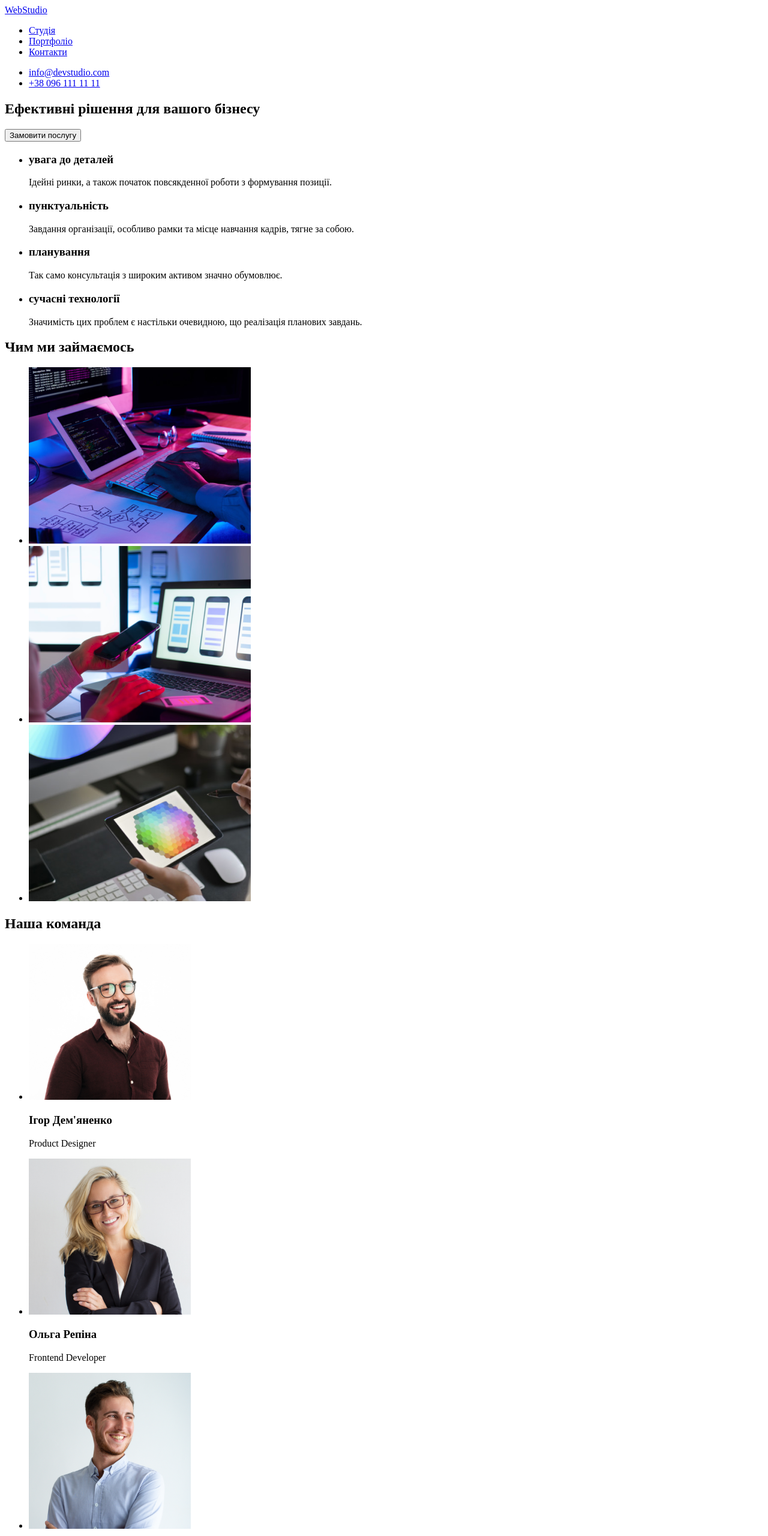
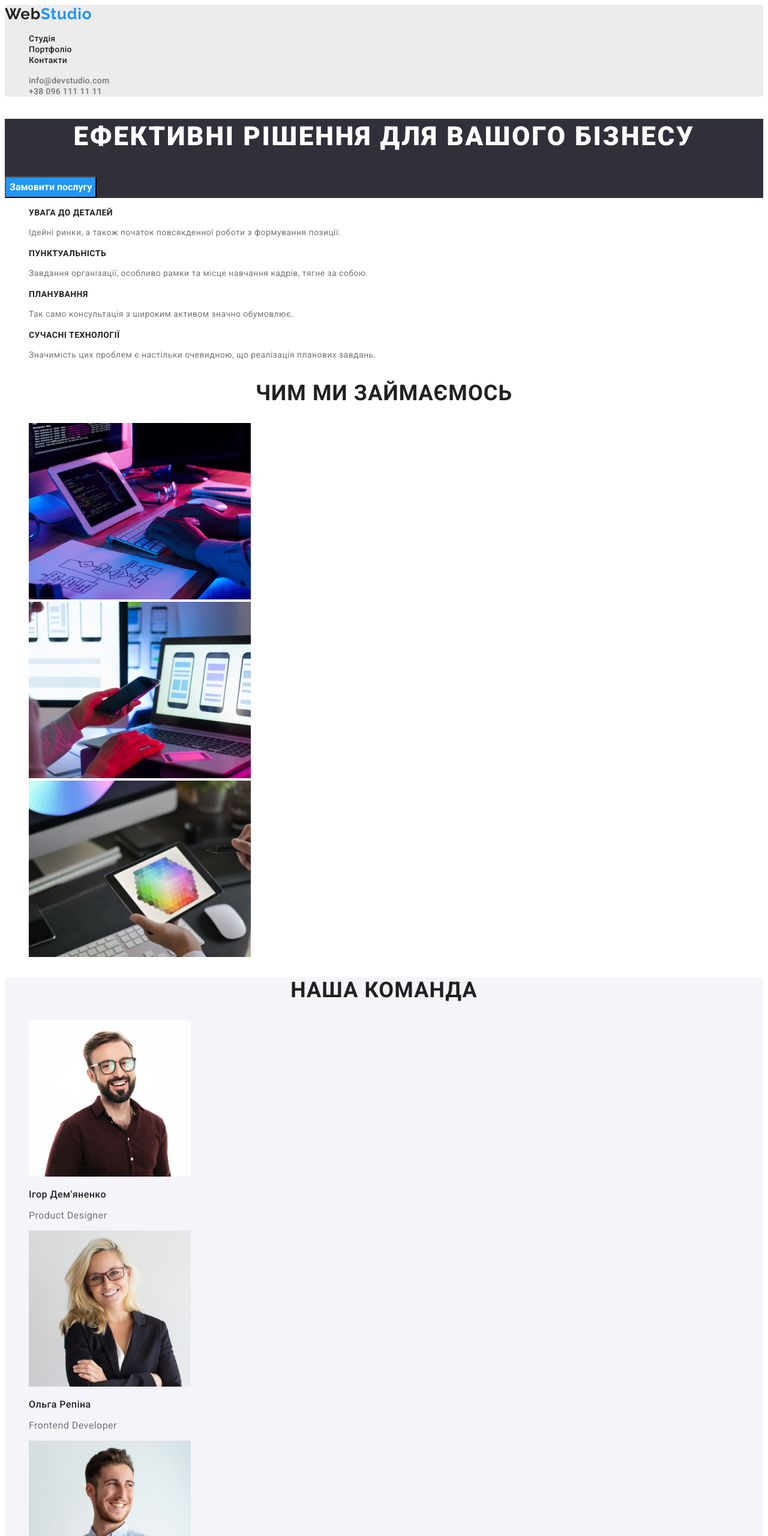
Before and after one commit to Mrevildan/goit-markup-hw-02, a plain HTML site: page index.html in a window 1280 px wide. Shown: the top 2560 px of the page at 60% size. Drawn offline with Linux system fonts and the light colour scheme.

Commit message:
Додавання стилів

```diff
--- a/css/styles.css
+++ b/css/styles.css
@@ -0,0 +1,231 @@
+:root {
+    --color-main-text: #212121;
+    --color-secondary-text: #757575;
+    --accent: #2196f3;
+    --main-bg-cl: #e5e5e5;
+    --secondary-bg-cl: #2f303a;
+  }
+
+  ul {
+    list-style: none;
+  }
+  a {
+    text-decoration: none;
+  }
+
+  .header {
+    background-color: #ececec;
+  }
+
+  .logo {
+    font-family: "Raleway", sans-serif;
+    font-weight: 700;
+    font-size: 26px;
+    line-height: 31px;
+    letter-spacing: 0.03em;
+    color: var(--accent);
+  }
+
+  .logo-accent {
+    color: var(--color-main-text);
+  }
+
+  .site-nav .link {
+    font-family: "Roboto";
+    font-weight: 500;
+    font-size: 14px;
+    line-height: 16px;
+    letter-spacing: 0.02em;
+    color: var(--color-main-text);
+  }
+
+  .site-nav .link:hover,
+  .site-nav .link:focus {
+    color: var(--accent);
+  }
+
+  .site-nav .contact-link {
+    font-family: "Roboto";
+    font-weight: 500;
+    font-size: 14px;
+    line-height: 16px;
+    letter-spacing: 0.02em;
+    color: var(--color-secondary-text);
+  }
+
+  .site-nav .contact-link:hover,
+  .site-nav .contact-link:focus {
+    color: var(--accent);
+  }
+
+  .hero {
+    background-color: var(--secondary-bg-cl);
+  }
+  .title {
+    font-family: "Roboto";
+    font-weight: 900;
+    font-size: 44px;
+    line-height: 136%;
+    text-align: center;
+    letter-spacing: 0.06em;
+    text-transform: uppercase;
+    color: #ffffff;
+  }
+  .btn {
+    font-family: "Roboto";
+    font-style: normal;
+    font-weight: 700;
+    font-size: 16px;
+    line-height: 188%;
+    color: #ffffff;
+    background: var(--accent);
+  }
+
+  .advantages .title {
+    display: none;
+  }
+
+  .subtitle {
+    font-family: "Roboto";
+    font-weight: 700;
+    font-size: 14px;
+    line-height: 16px;
+    letter-spacing: 0.03em;
+    text-transform: uppercase;
+    color: var(--color-main-text);
+  }
+
+  .text {
+    font-family: "Roboto";
+    font-weight: 400;
+    font-size: 14px;
+    line-height: 171%;
+    letter-spacing: 0.03em;
+    color: var(--color-secondary-text);
+  }
+
+  .work .title {
+    font-family: "Roboto";
+    font-weight: 700;
+    font-size: 36px;
+    line-height: 42px;
+    letter-spacing: 0.03em;
+    color: var(--color-main-text);
+  }
+
+  .team {
+    background-color: #f5f4fa;
+  }
+  .team .title {
+    font-family: "Roboto";
+    font-style: normal;
+    font-weight: 700;
+    font-size: 36px;
+    line-height: 42px;
+    text-align: center;
+    letter-spacing: 0.03em;
+    color: var(--color-main-text);
+  }
+
+  .team .name {
+    font-family: "Roboto";
+    font-style: normal;
+    font-weight: 500;
+    font-size: 16px;
+    line-height: 19px;
+    letter-spacing: 0.03em;
+    color: var(--color-main-text);
+  }
+
+  .team .position {
+    font-family: "Roboto";
+    font-weight: 400;
+    font-size: 16px;
+    line-height: 19px;
+    letter-spacing: 0.03em;
+    color: var(--color-secondary-text);
+  }
+
+  .footer {
+    background-color: var(--secondary-bg-cl);
+  }
+
+  .logo-ftr {
+    font-family: "Raleway", sans-serif;
+    font-weight: 700;
+    font-size: 26px;
+    line-height: 31px;
+    letter-spacing: 0.03em;
+    color: var(--accent);
+  }
+  .logo-accent-ftr {
+    color: #ffffff;
+  }
+
+  .adrs-ftr {
+    font-family: "Roboto";
+    font-style: normal;
+    font-weight: 400;
+    font-size: 14px;
+    line-height: 171%;
+    letter-spacing: 0.03em;
+    color: #ffffff;
+  }
+  .nav-ftr {
+    font-family: "Roboto";
+    font-style: normal;
+    font-weight: 400;
+    font-size: 14px;
+    line-height: 171%;
+    /* or 171% */
+    letter-spacing: 0.03em;
+    color: var(--color-secondary-text);
+  }
+
+  .adrs-ftr:hover,
+  .adrs-ftr.link:focus {
+    color: var(--accent);
+  }
+  .nav-ftr:hover,
+  .nav-ftr.link:focus {
+    color: var(--accent);
+  }
+
+  /* Portfolio.html */
+
+  .btn-section.title {
+      display: none;
+  }
+   .btn-list {
+    font-family: 'Roboto';
+    font-weight: 500;
+    font-size: 16px;
+    line-height: 162%;
+    letter-spacing: 0.03em;
+    color: var(--color-main-text);
+    background-color: #F5F4FA;
+   }
+
+   .btn-list:hover,
+   .btn-list:focus {
+       background-color: var(--accent);
+       color: #ffffff
+   }
+
+   .project {
+    font-family: 'Roboto';
+    font-weight: 700;
+    font-size: 18px;
+    line-height: 200%;
+    letter-spacing: 0.06em;
+    color: var(--color-main-text);
+   }
+   .name {
+    font-family: 'Roboto';
+    font-style: normal;
+    font-weight: 400;
+    font-size: 16px;
+    line-height: 188%;
+    letter-spacing: 0.03em;
+    color:var(--color-secondary-text);
+   }
--- a/index.html
+++ b/index.html
@@ -4,57 +4,63 @@
     <meta charset="UTF-8" />
     <meta http-equiv="X-UA-Compatible" content="IE=edge" />
     <meta name="viewport" content="width=device-width, initial-scale=1.0" />
-    <title>Module-02</title>
-    <link rel="stylesheet" href= "./css/styles.css">
+    <title>WebStudio</title>
+  <!--Шрифти-->
+    <link rel="preconnect" href="https://fonts.googleapis.com">
+    <link rel="preconnect" href="https://fonts.gstatic.com" crossorigin>
+    <link href="https://fonts.googleapis.com/css2?family=Raleway:wght@700&family=Roboto:wght@400;500;700;900&display=swap" rel="stylesheet">
+    <link rel="stylesheet" href="./css/styles.css" />
   </head>
   <body>
+
     <!--Шапка-->
-    <header>
+    <header class="header">
       <nav>
-        <a href=" ">WebStudio</a>
-        <ul>
-          <li><a href=" ">Студія</a></li>
-          <li><a href=" ">Портфоліо</a></li>
-          <li><a href=" ">Контакти</a></li>
+        <a href="./index.html" lang="en" class="logo"><span class="logo-accent">Web</span>Studio</a>
+        <ul class="site-nav">
+          <li><a href="./index.html" class="link">Студія</a></li>
+          <li><a href="./portfolio.html" class="link">Портфоліо</a></li>
+          <li><a href=" " class="link">Контакти</a></li>
         </ul>
       </nav>
-      <ul>
+      <ul class="site-nav">
         <!--електронна пошта-->
-        <li><a href="mailto:info@devstudio.com"> info@devstudio.com</a></li>
+        <li><a  href="mailto:info@devstudio.com" class="contact-link"> info@devstudio.com</a></li>
         <!--номер телефону-->
-        <li><a href="tel:+380961111111">+38 096 111 11 11</a></li>
+        <li><a  href="tel:+380961111111" class="contact-link">+38 096 111 11 11</a></li>
       </ul>
     </header>
 
     <main>
       <section class="hero">
         <h1 class="title">Ефективні рішення для вашого бізнесу</h1>
-        <button type="button">Замовити послугу</button>
+        <button type="button" class="btn">Замовити послугу</button>
       </section>
 
-      <section>
+      <section class="advantages">
         <ul>
           <li>
-            <h3>увага до деталей</h3>
-            <p>
+            <h2 class="title">Наші переваги</h2>
+            <h3 class="subtitle">увага до деталей</h3>
+            <p class="text">
               Ідейні ринки, а також початок повсякденної роботи з формування
               позиції.
             </p>
           </li>
           <li>
-            <h3>пунктуальність</h3>
-            <p>
+            <h3 class="subtitle">пунктуальність</h3>
+            <p class="text">
               Завдання організації, особливо рамки та місце навчання кадрів,
               тягне за собою.
             </p>
           </li>
           <li>
-            <h3>планування</h3>
-            <p>Так само консультація з широким активом значно обумовлює.</p>
+            <h3 class="subtitle">планування</h3>
+            <p class="text">Так само консультація з широким активом значно обумовлює.</p>
           </li>
           <li>
-            <h3>сучасні технології</h3>
-            <p>
+            <h3 class="subtitle">сучасні технології</h3>
+            <p class="text">
               Значимість цих проблем є настільки очевидною, що реалізація
               планових завдань.
             </p>
@@ -62,8 +68,8 @@
         </ul>
       </section>
 
-      <section>
-        <h2>Чим ми займаємось</h2>
+      <section class="work">
+        <h2 class="title">Чим ми займаємось</h2>
         <ul>
           <li class="photo">
             <img
@@ -92,8 +98,8 @@
         </ul>
       </section>
 
-      <section>
-        <h2>Наша команда</h2>
+      <section class="team">
+        <h2 class="title">Наша команда</h2>
         <ul>
           <li>
             <img
@@ -102,8 +108,8 @@
               width="270"
               height="260"
             />
-            <h3>Ігор Дем'яненко</h3>
-            <p>Product Designer</p>
+            <h3 class="name">Ігор Дем'яненко</h3>
+            <p class="position">Product Designer</p>
           </li>
           <li>
             <img
@@ -112,8 +118,8 @@
               width="270"
               height="260"
             />
-            <h3>Ольга Репіна</h3>
-            <p>Frontend Developer</p>
+            <h3 class="name">Ольга Репіна</h3>
+            <p class="position">Frontend Developer</p>
           </li>
 
           <li>
@@ -123,8 +129,8 @@
               width="270"
               height="260"
             />
-            <h3>Микола Тарасов</h3>
-            <p>Marketing</p>
+            <h3 class="name">Микола Тарасов</h3>
+            <p class="position">Marketing</p>
           </li>
           <li>
             <img
@@ -133,19 +139,19 @@
               width="270"
               height="260"
             />
-            <h3>Михайло Єрмаков</h3>
-            <p>UI Designer</p>
+            <h3 class="name" >Михайло Єрмаков</h3>
+            <p class="position">UI Designer</p>
           </li>
         </ul>
       </section>
     </main>
 
-    <footer>
-      <a href=" ">WebStudio</a>
+    <footer class="footer">
+      <a href="./index.html" lang="en" class="logo-ftr"><span class="logo-accent-ftr">Web</span>Studio</a>
       <address>
         <ul>
           <li>
-            <a
+            <a class="adrs-ftr"
               href="https://bit.ly/3pXMvUd"
               target="_blank"
               rel="noopener noreferrer"
@@ -154,12 +160,12 @@
             >
           </li>
           <li>
-            <a class="link" href="mailto:info@devstudio.com"
+            <a  href="mailto:info@devstudio.com" class="nav-ftr"
               >info@example.com</a
             >
           </li>
           <li>
-            <a href="tel:+380961111111">+38 096 111 11 11</a>
+            <a href="tel:+380961111111" class="nav-ftr">+38 096 111 11 11</a>
           </li>
         </ul>
       </address>
```
Also changed, not shown: portfolio.html (+95 -71 lines).
